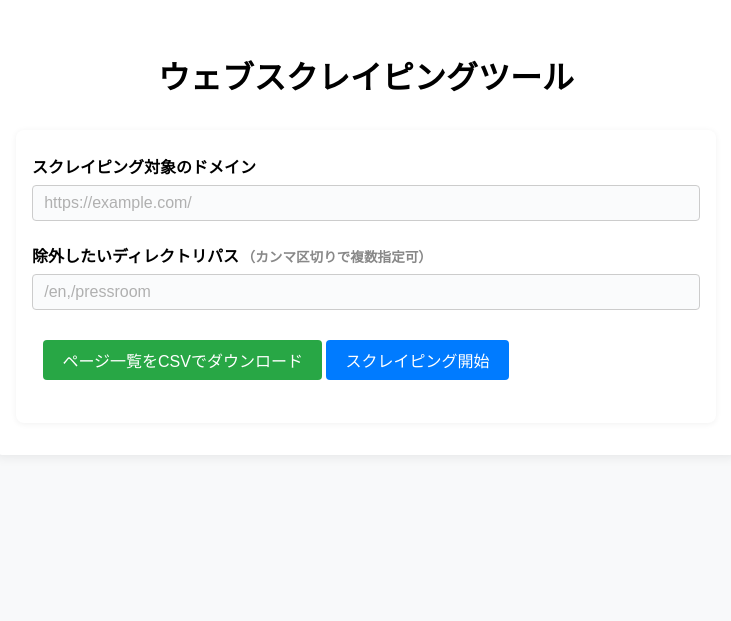
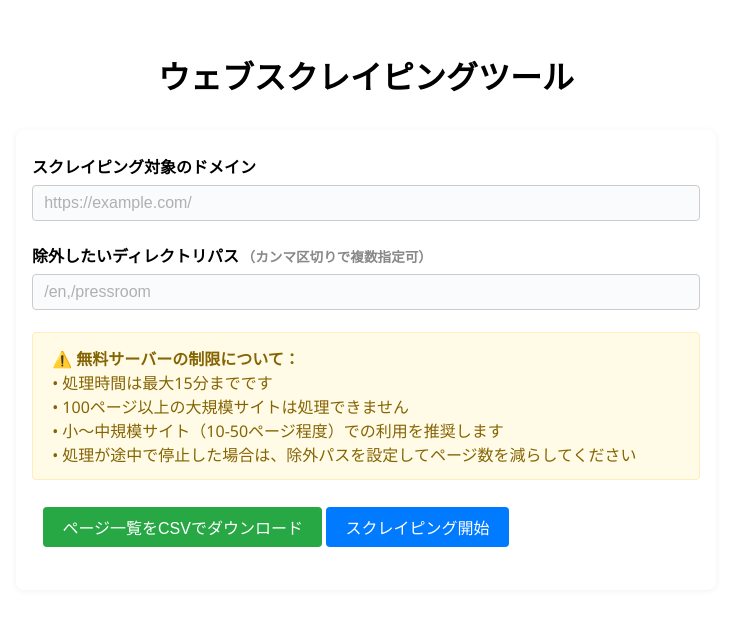
Before and after one commit to astrakhan-web/webscraping-tool, a Flask app: page / in a window 1280 px wide. Shown: the part 41-662 px from the top of the page, without its empty margins (274-1005 px from the left). Run offline with Flask 3, Linux system fonts and the light colour scheme.

Commit message:
Add warning about free server limitations - 15min timeout and page limits

```diff
--- a/templates/index.html
+++ b/templates/index.html
@@ -48,9 +48,16 @@
                             <label class="form-check-label" for="pdf_on">ON</label>
                         </div>
                     </div>
-                    <div class="alert alert-warning mt-3" id="heavyNotice">
-                        ※ 画像OCRやPDF抽出をONにすると、処理が非常に重くなりダウンロードエラーが発生する場合があります。通常はOFF（推奨）でご利用ください。
-                    </div> -->
+                                         <div class="alert alert-warning mt-3" id="heavyNotice">
+                         ※ 画像OCRやPDF抽出をONにすると、処理が非常に重くなりダウンロードエラーが発生する場合があります。通常はOFF（推奨）でご利用ください。
+                     </div> -->
+                    <div class="alert alert-warning mt-3">
+                        <strong>⚠️ 無料サーバーの制限について：</strong><br>
+                        • 処理時間は最大15分までです<br>
+                        • 100ページ以上の大規模サイトは処理できません<br>
+                        • 小〜中規模サイト（10-50ページ程度）での利用を推奨します<br>
+                        • 処理が途中で停止した場合は、除外パスを設定してページ数を減らしてください
+                    </div>
                     <div class="mt-3">
                         <button type="button" class="btn btn-success ms-2" id="listUrlsBtn">ページ一覧をCSVでダウンロード</button>
                         <button type="submit" class="btn btn-primary">スクレイピング開始</button>
```
